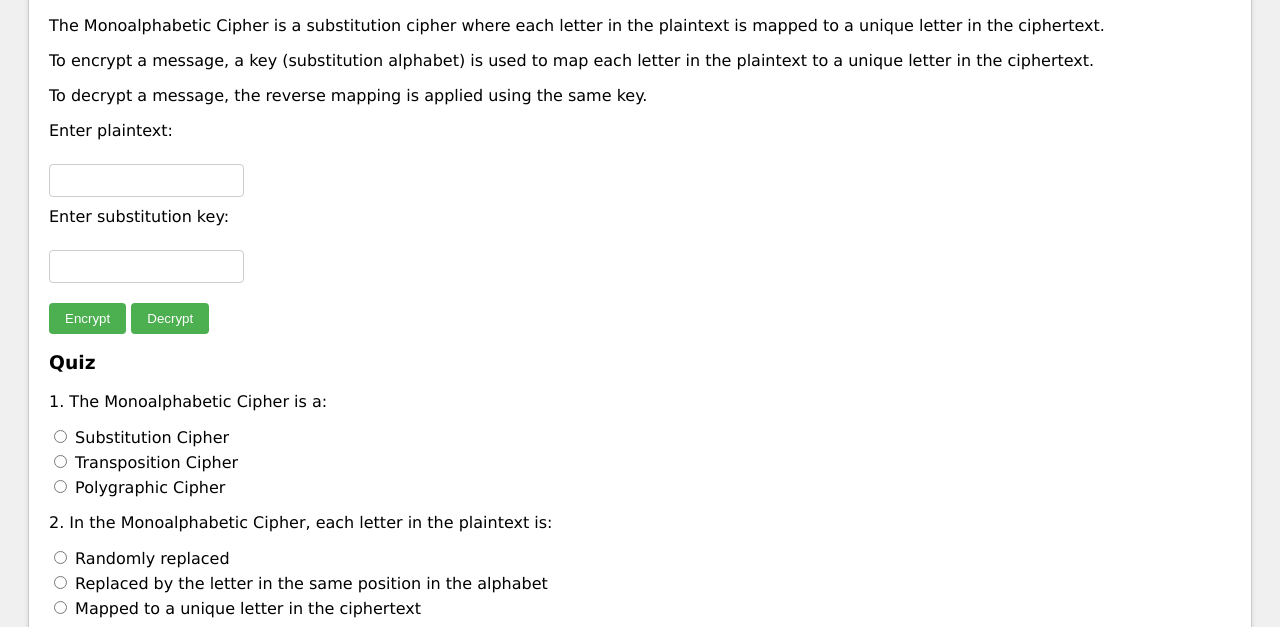
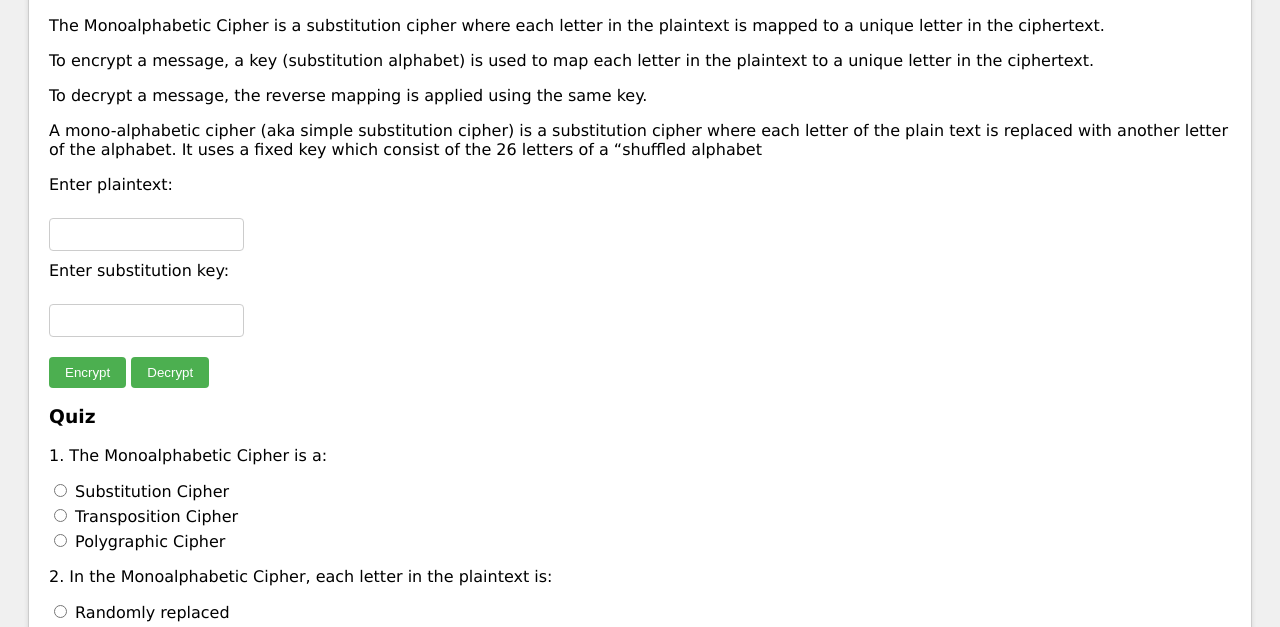
Before and after one commit to yash-rao/HCI_Project, a plain HTML site: page monoalphabetic.html in a window 1280 px wide. Shown: the part 161-788 px from the top of the page. Drawn offline with Linux system fonts and the light colour scheme.

Commit message:
Update monoalphabetic.html

```diff
--- a/monoalphabetic.html
+++ b/monoalphabetic.html
@@ -15,6 +15,7 @@
             <p>The Monoalphabetic Cipher is a substitution cipher where each letter in the plaintext is mapped to a unique letter in the ciphertext.</p>
             <p>To encrypt a message, a key (substitution alphabet) is used to map each letter in the plaintext to a unique letter in the ciphertext.</p>
             <p>To decrypt a message, the reverse mapping is applied using the same key.</p>
+	<p>A mono-alphabetic cipher (aka simple substitution cipher) is a substitution cipher where each letter of the plain text is replaced with another letter of the alphabet. It uses a fixed key which consist of the 26 letters of a “shuffled alphabet</p>
         </div>
         <div id="monoalphabetic-form">
             <label for="monoalphabetic-plaintext">Enter plaintext:</label><br>
```
